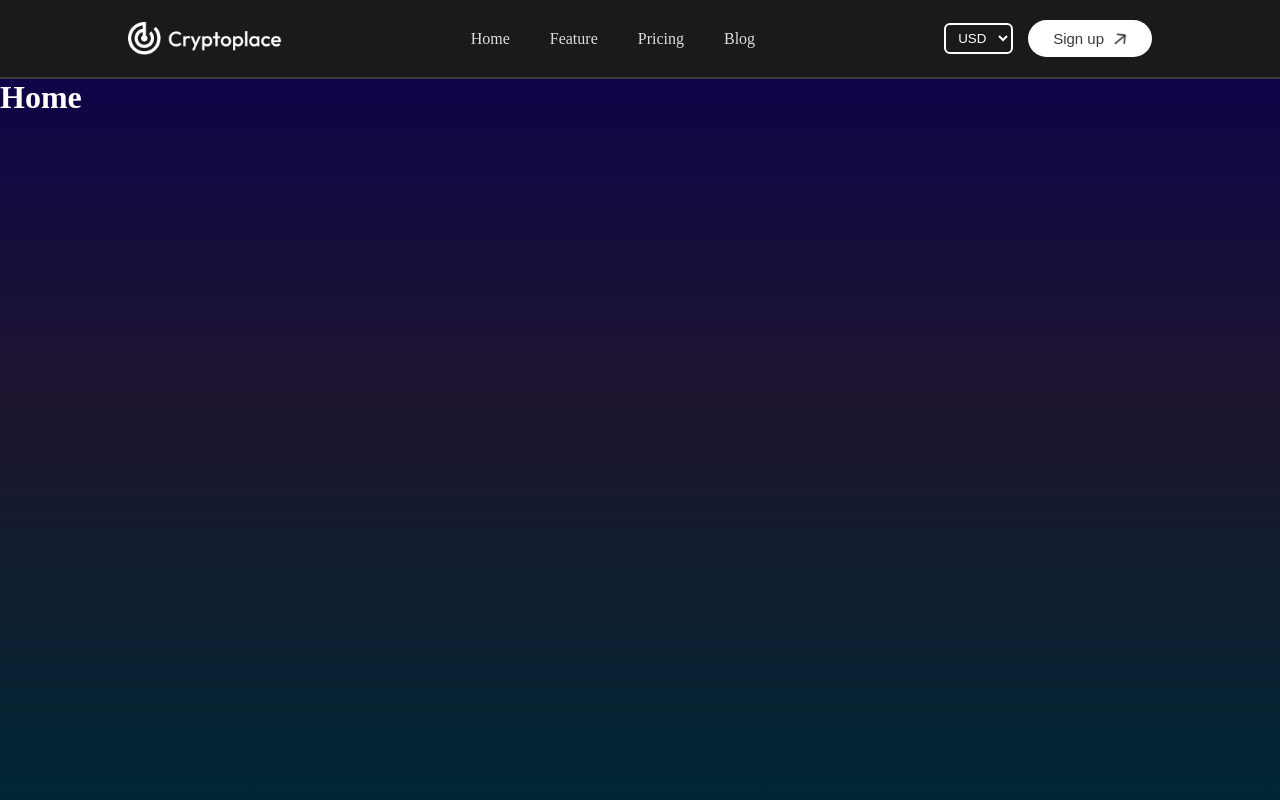
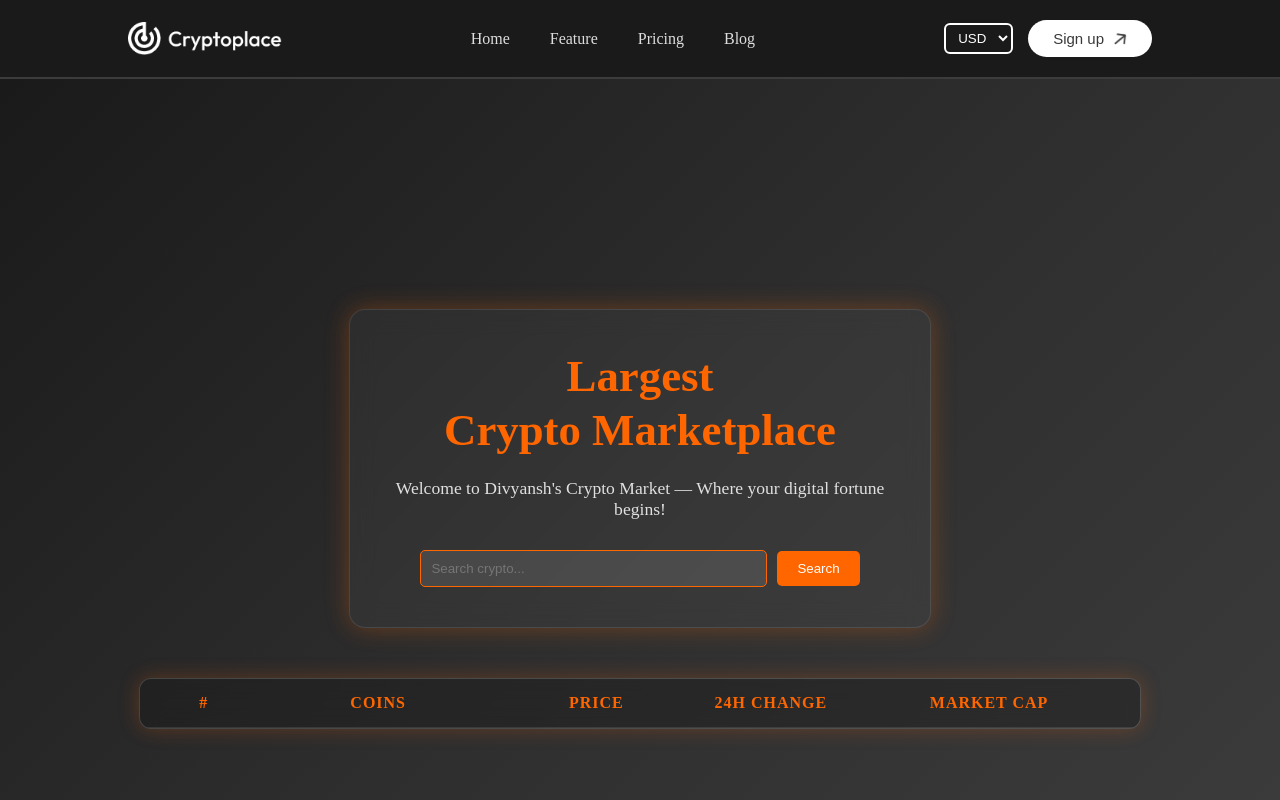
Before and after one commit to Divyansh-ji/Crypto-tab, a React (Vite) app in the folder Crypto/: page / in a window 1280 px wide. Shown: the top 800 px of the page. Built offline with nearby package versions, Linux system fonts and the light colour scheme.

Commit message:
Just compeled the components and few outstanding css also

```diff
--- a/Crypto/src/pages/Home/Home.css
+++ b/Crypto/src/pages/Home/Home.css
@@ -0,0 +1,234 @@
+.home {
+  display: flex;
+  justify-content: center;
+  align-items: center;
+  height: 100vh;
+  background: linear-gradient(135deg, #1a1a1a, #2e2e2e, #3d3d3d);
+  color: #fff;
+  text-align: center;
+  padding: 20px;
+}
+
+.hero {
+  max-width: 500px;
+  background: rgba(255, 255, 255, 0.04);
+  padding: 40px;
+  border-radius: 16px;
+  box-shadow: 0 0 25px rgba(255, 102, 0, 0.3);
+  backdrop-filter: blur(12px);
+  border: 1px solid rgba(255, 255, 255, 0.1);
+}
+
+.hero h1 {
+  font-size: 2.8rem;
+  margin-bottom: 20px;
+  line-height: 1.2;
+  color: #ff6600;
+}
+
+.hero p {
+  font-size: 1.1rem;
+  margin-bottom: 30px;
+  color: #e0e0e0;
+}
+
+.hero input {
+  width: 65%;
+  padding: 10px;
+  border: 1px solid #ff6600;
+  border-radius: 5px;
+  margin-right: 10px;
+  outline: none;
+  background: rgba(255, 255, 255, 0.1);
+  color: #fff;
+  transition: border-color 0.3s ease;
+}
+
+.hero input:focus {
+  border-color: #ff8533;
+}
+
+.hero button {
+  padding: 10px 20px;
+  background-color: #ff6600;
+  color: #fff;
+  border: none;
+  border-radius: 5px;
+  cursor: pointer;
+  transition: background-color 0.3s ease, transform 0.2s ease;
+}
+
+.hero button:hover {
+  background-color: #e65c00;
+  transform: scale(1.05);
+}
+.home {
+  display: flex;
+  flex-direction: column;
+  align-items: center;
+  min-height: 100vh;
+  background: linear-gradient(135deg, #1a1a1a, #2e2e2e, #3d3d3d);
+  color: #fff;
+  text-align: center;
+  padding: 40px 20px;
+}
+
+.hero {
+  max-width: 500px;
+  background: rgba(255, 255, 255, 0.04);
+  padding: 40px;
+  border-radius: 16px;
+  box-shadow: 0 0 25px rgba(255, 102, 0, 0.3);
+  backdrop-filter: blur(12px);
+  border: 1px solid rgba(255, 255, 255, 0.1);
+  margin-bottom: 50px;
+}
+
+.hero h1 {
+  font-size: 2.8rem;
+  margin-bottom: 20px;
+  line-height: 1.2;
+  color: #ff6600;
+}
+
+.hero p {
+  font-size: 1.1rem;
+  margin-bottom: 30px;
+  color: #e0e0e0;
+}
+
+.hero input {
+  width: 65%;
+  padding: 10px;
+  border: 1px solid #ff6600;
+  border-radius: 5px;
+  margin-right: 10px;
+  outline: none;
+  background: rgba(255, 255, 255, 0.1);
+  color: #fff;
+}
+
+.hero input:focus {
+  border-color: #ff8533;
+}
+
+.hero button {
+  padding: 10px 20px;
+  background-color: #ff6600;
+  color: #fff;
+  border: none;
+  border-radius: 5px;
+  cursor: pointer;
+  transition: background-color 0.3s ease, transform 0.2s ease;
+}
+
+.hero button:hover {
+  background-color: #e65c00;
+  transform: scale(1.05);
+}
+
+.home {
+  display: flex;
+  flex-direction: column;
+  align-items: center;
+  min-height: 100vh;
+  background: linear-gradient(135deg, #1a1a1a, #2e2e2e, #3d3d3d);
+  color: #fff;
+  text-align: center;
+  padding: 40px 20px;
+}
+
+.hero {
+  max-width: 500px;
+  background: rgba(255, 255, 255, 0.04);
+  padding: 40px;
+  border-radius: 16px;
+  box-shadow: 0 0 25px rgba(255, 102, 0, 0.3);
+  backdrop-filter: blur(12px);
+  border: 1px solid rgba(255, 255, 255, 0.1);
+  margin-bottom: 50px;
+}
+
+.hero h1 {
+  font-size: 2.8rem;
+  margin-bottom: 20px;
+  line-height: 1.2;
+  color: #ff6600;
+}
+
+.hero p {
+  font-size: 1.1rem;
+  margin-bottom: 30px;
+  color: #e0e0e0;
+}
+
+.hero input {
+  width: 65%;
+  padding: 10px;
+  border: 1px solid #ff6600;
+  border-radius: 5px;
+  margin-right: 10px;
+  outline: none;
+  background: rgba(255, 255, 255, 0.1);
+  color: #fff;
+}
+
+.hero input:focus {
+  border-color: #ff8533;
+}
+
+.hero button {
+  padding: 10px 20px;
+  background-color: #ff6600;
+  color: #fff;
+  border: none;
+  border-radius: 5px;
+  cursor: pointer;
+  transition: background-color 0.3s ease, transform 0.2s ease;
+}
+
+.hero button:hover {
+  background-color: #e65c00;
+  transform: scale(1.05);
+}
+
+/* Crypto Table Styling */
+
+.crypto-tabel {
+  width: 90%;
+  max-width: 1000px;
+  background: rgba(255, 255, 255, 0.04);
+  border: 1px solid rgba(255, 255, 255, 0.1);
+  border-radius: 12px;
+  box-shadow: 0 0 20px rgba(255, 102, 0, 0.25);
+  backdrop-filter: blur(10px);
+  overflow: hidden;
+}
+
+.table-layout {
+  display: grid;
+  grid-template-columns: 1fr 3fr 2fr 2fr 3fr;
+  align-items: center;
+  padding: 15px 20px;
+  background: rgba(0, 0, 0, 0.3);
+  border-bottom: 1px solid rgba(255, 255, 255, 0.1);
+  color: #fff;
+  font-weight: bold;
+  text-transform: uppercase;
+  letter-spacing: 1px;
+}
+
+.table-layout p {
+  text-align: center;
+  color: #ff6600;
+  transition: transform 0.2s ease, color 0.3s ease;
+}
+
+.table-layout p:hover {
+  color: #e65c00;
+  transform: scale(1.05);
+}
+
+.market-cap {
+  text-align: center;
+}
--- a/Crypto/src/pages/Home/Home.jsx
+++ b/Crypto/src/pages/Home/Home.jsx
@@ -2,8 +2,30 @@ import React from "react";
 import "./Home.css";
 const Home = () => {
   return (
-    <div>
-      <h1>Home</h1>
+    <div className="home">
+      <div className="hero">
+        <h1>
+          Largest <br />
+          Crypto Marketplace
+        </h1>
+        <p>
+          Welcome to Divyansh's Crypto Market — Where your digital fortune
+          begins!
+        </p>
+        <form>
+          <input type="text" placeholder="Search crypto..." />
+          <button type="submit">Search</button>
+        </form>
+      </div>
+      <div className="crypto-tabel">
+        <div className="table-layout">
+          <p>#</p>
+          <p>Coins</p>
+          <p>Price</p>
+          <p style={{ textAlign: "centre" }}>24H Change</p>
+          <p className="market-cap">Market Cap</p>
+        </div>
+      </div>
     </div>
   );
 };
```
